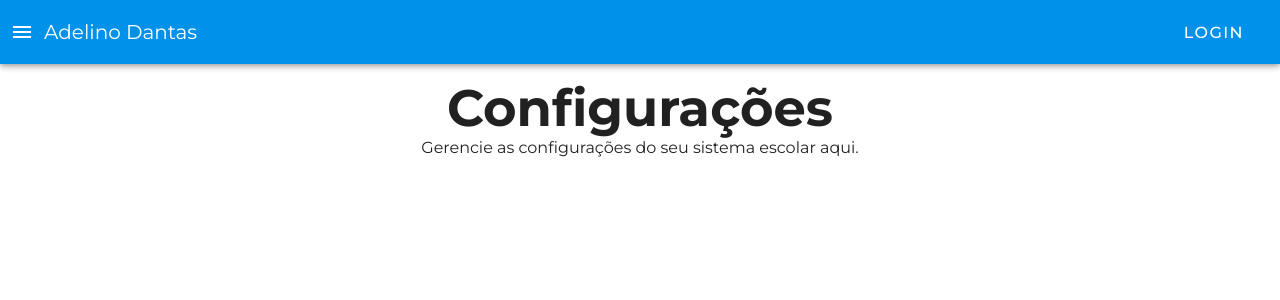
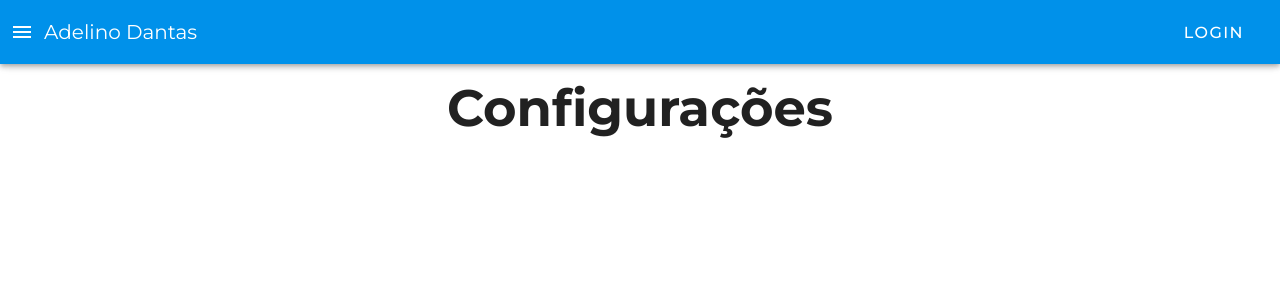
Before and after one commit to Inaciogabriel0/sistema-escolar, a Vue app in the folder frontend/: page /Configuracoes in a window 1280 px wide. Shown: the top 300 px of the page. Built offline with nearby package versions, Linux system fonts and the light colour scheme; no server answers.

Commit message:
remoçao de um <p> do componenete de configuraões

```diff
--- a/frontend/src/components/Configuracoes.vue
+++ b/frontend/src/components/Configuracoes.vue
@@ -1,7 +1,7 @@
 <template>
   <v-container class="section text-center">
     <h1 class="h1SS">Configurações</h1>
-    <p>Gerencie as configurações do seu sistema escolar aqui.</p>
+
   </v-container>
 </template>
 
```
